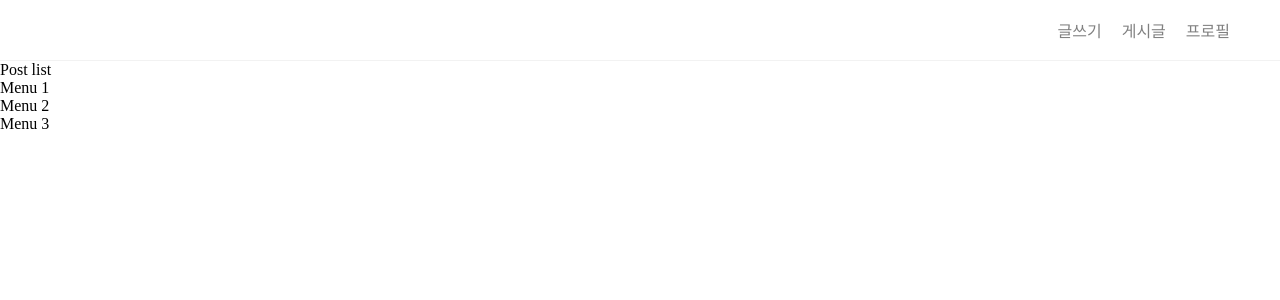
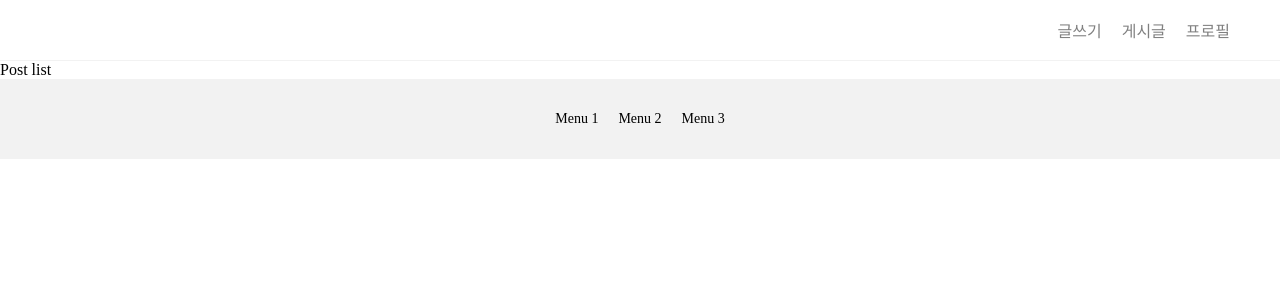
Before and after one commit to choiseona/onlineLecture, a React (Vite) app: page / in a window 1280 px wide. Shown: the top 300 px of the page. Built offline with nearby package versions, Linux system fonts and the light colour scheme.

Commit message:
feat: footer css

```diff
--- a/src/index.css
+++ b/src/index.css
@@ -22,3 +22,14 @@ header a:focus,
 header a:hover {
   color: black;
 }
+
+footer {
+  background-color: #f2f2f2;
+  min-height: 40px;
+  padding: 20px 40px;
+  font-size: 14px;
+  display: flex;
+  align-items: center;
+  justify-content: center;
+  gap: 20px;
+}
```
